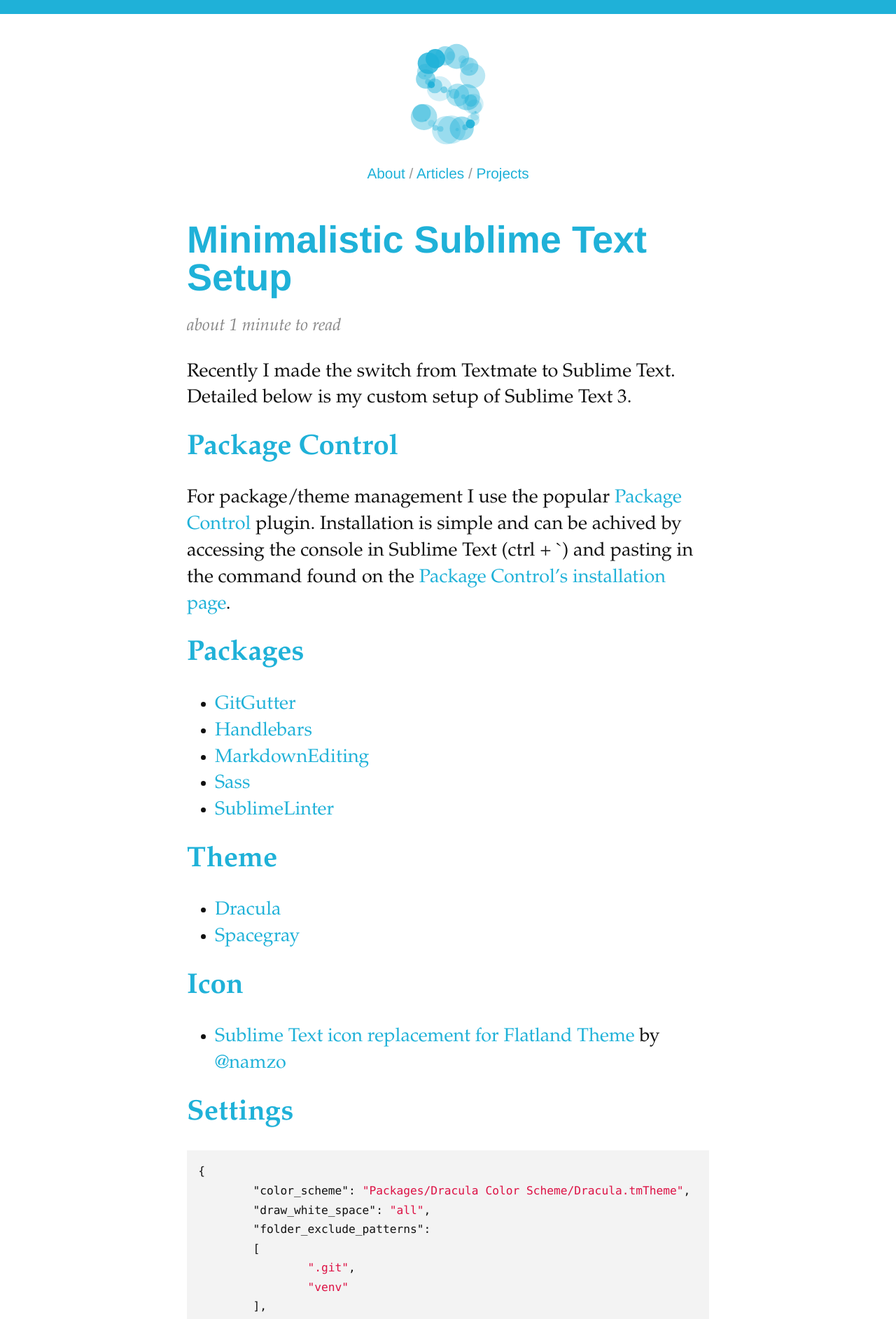
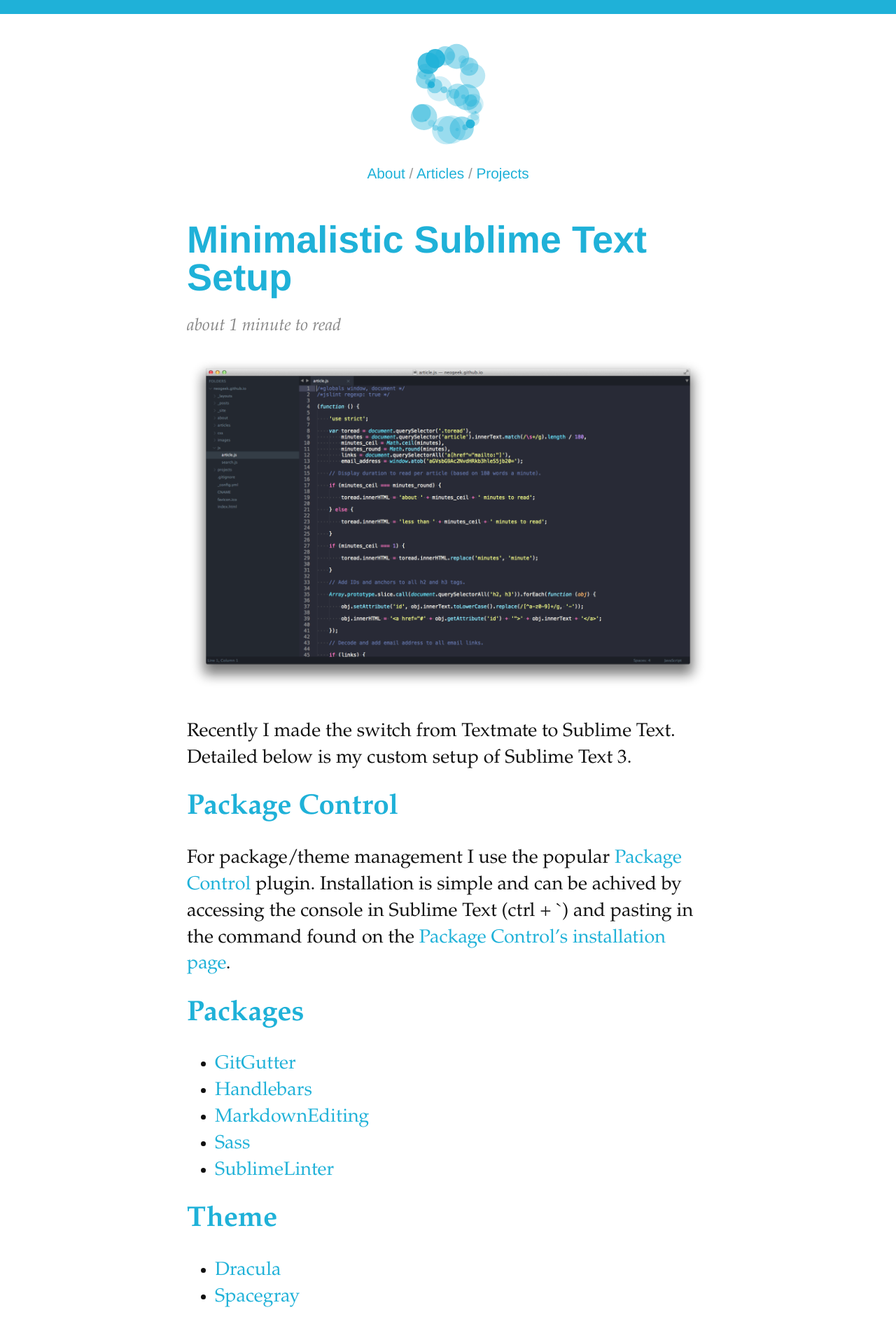
Before and after one commit to neogeek/neogeek.github.io, a Jekyll site: the page built from _posts/2013-12-23-minimalistic-sublime-text-setup.md, in a window 1280 px wide. Shown: the top 1885 px of the page at 70% size. Built offline with Jekyll 4.4.1, drawn with Linux system fonts in a browser that asks for light colours; Markdown is read by kramdown in place of the engine named in the settings.

Commit message:
Added image to sublime text post.
Added text-rendering to styles.

```diff
--- a/_posts/2013-12-23-minimalistic-sublime-text-setup.md
+++ b/_posts/2013-12-23-minimalistic-sublime-text-setup.md
@@ -1,6 +1,7 @@
 ---
 layout: post
 title: Minimalistic Sublime Text Setup
+image: /images/posts/minimalistic-sublime-text-setup/screenshot.png
 description: Recently I made the switch from Textmate to Sublime Text. Detailed below is my custom setup of Sublime Text 3.
 year: 2013
 ---
--- a/css/styles.css
+++ b/css/styles.css
@@ -11,6 +11,7 @@
     line-height: 1.3em;
     color: #111;
     border-top: 1em solid #1FB1D8;
+    text-rendering: optimizeLegibility;
 }
 
 a {
```
Also changed, not shown: images/posts/minimalistic-sublime-text-setup/screenshot.png (added).
